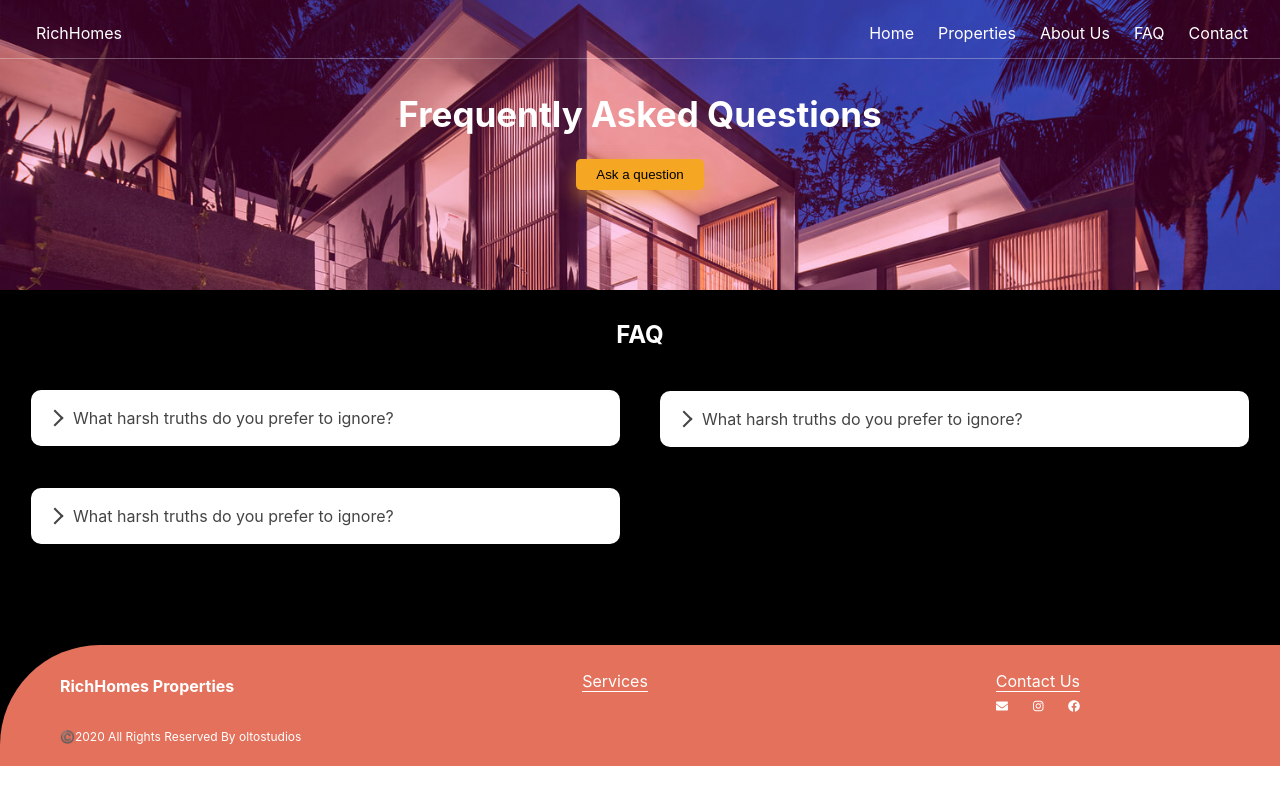
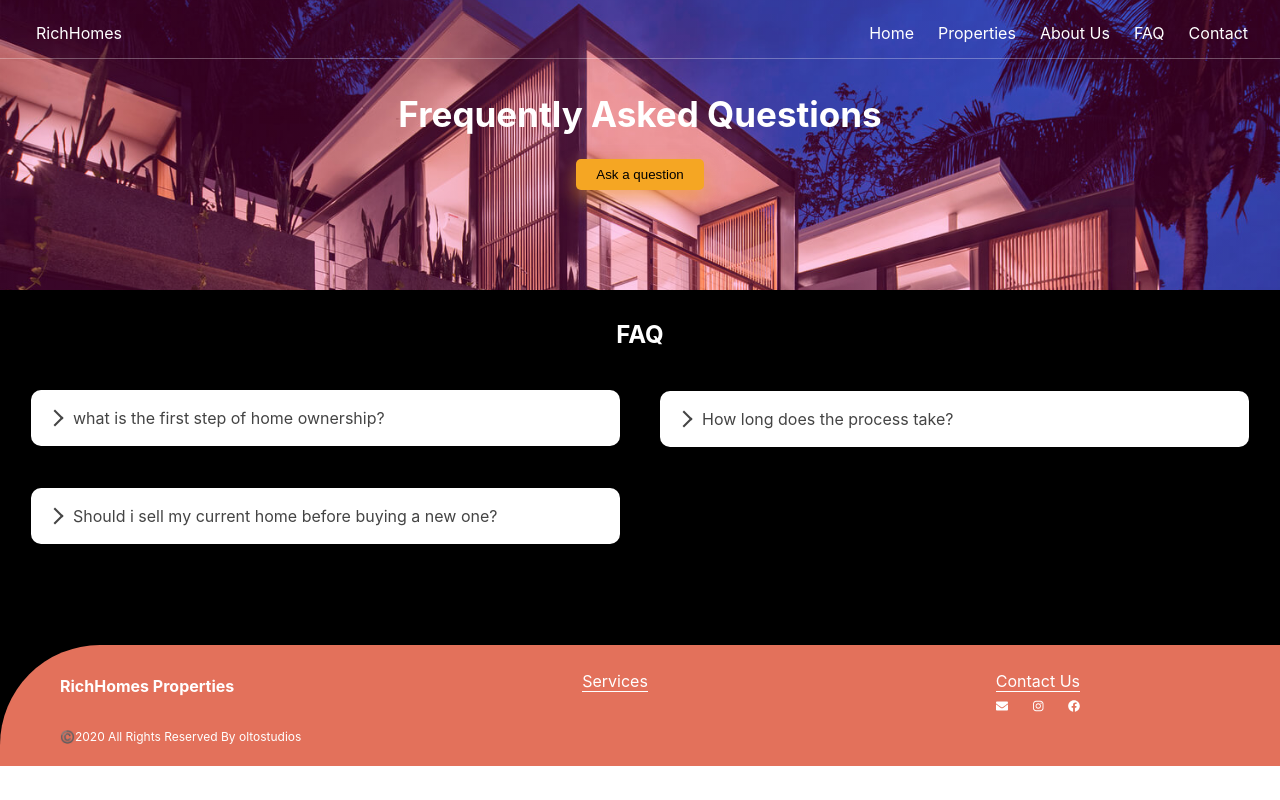
Before and after one commit to tosebikan/richhomesgh, a React (Create React App) app: page /faq in a window 1280 px wide. Built offline with nearby package versions, Linux system fonts and the light colour scheme.

Commit message:
update FAQ section

```diff
--- a/src/components/FAQ.js
+++ b/src/components/FAQ.js
@@ -15,42 +15,42 @@ function FAQ() {
       <AccordionItem className="accordion__item">
         <AccordionItemHeading className="accordion__heading">
           <AccordionItemButton className="accordion__button">
-            What harsh truths do you prefer to ignore?
+            what is the first step of home ownership?
           </AccordionItemButton>
         </AccordionItemHeading>
         <AccordionItemPanel className="accordion__panel">
           <p>
-            Exercitation in fugiat est ut ad ea cupidatat ut in cupidatat
-            occaecat ut occaecat consequat est minim minim esse tempor laborum
-            consequat esse adipisicing eu reprehenderit enim.
+            Getting your finances in order and knowing how much you can afford
+            to spend on owning a home.
           </p>
         </AccordionItemPanel>
       </AccordionItem>
       <AccordionItem>
         <AccordionItemHeading>
           <AccordionItemButton>
-            What harsh truths do you prefer to ignore?
+            How long does the process take?
           </AccordionItemButton>
         </AccordionItemHeading>
         <AccordionItemPanel>
           <p>
-            Exercitation in fugiat est ut ad ea cupidatat ut in cupidatat
-            occaecat ut occaecat consequat est minim minim esse tempor laborum
-            consequat esse adipisicing eu reprehenderit enim.
+            From searching various properties to closing escrow (finish),
+            getting a home can take up to three months but having an exact
+            budget can narrow the search down to the types of properties you can
+            afford
           </p>
         </AccordionItemPanel>
       </AccordionItem>
       <AccordionItem>
         <AccordionItemHeading>
           <AccordionItemButton>
-            What harsh truths do you prefer to ignore?
+            Should i sell my current home before buying a new one?
           </AccordionItemButton>
         </AccordionItemHeading>
         <AccordionItemPanel>
           <p>
-            Exercitation in fugiat est ut ad ea cupidatat ut in cupidatat
-            occaecat ut occaecat consequat est minim minim esse tempor laborum
-            consequat esse adipisicing eu reprehenderit enim.
+            It depends entirely on you, if selling your current home would
+            enable you afford a more valuable one, naturally youll sell the
+            former but if that isnt the case then it isnt a necessity.
           </p>
         </AccordionItemPanel>
       </AccordionItem>
```
